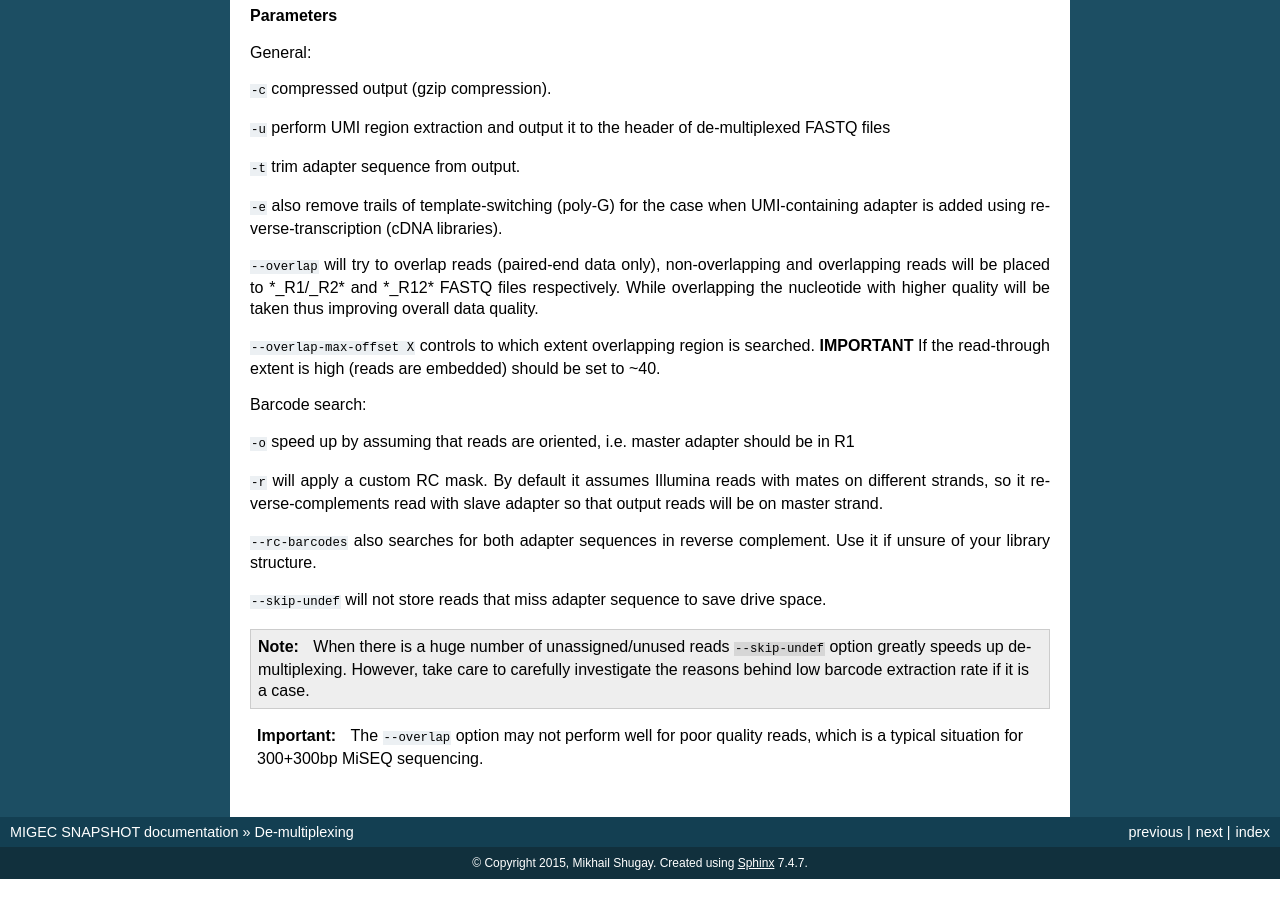
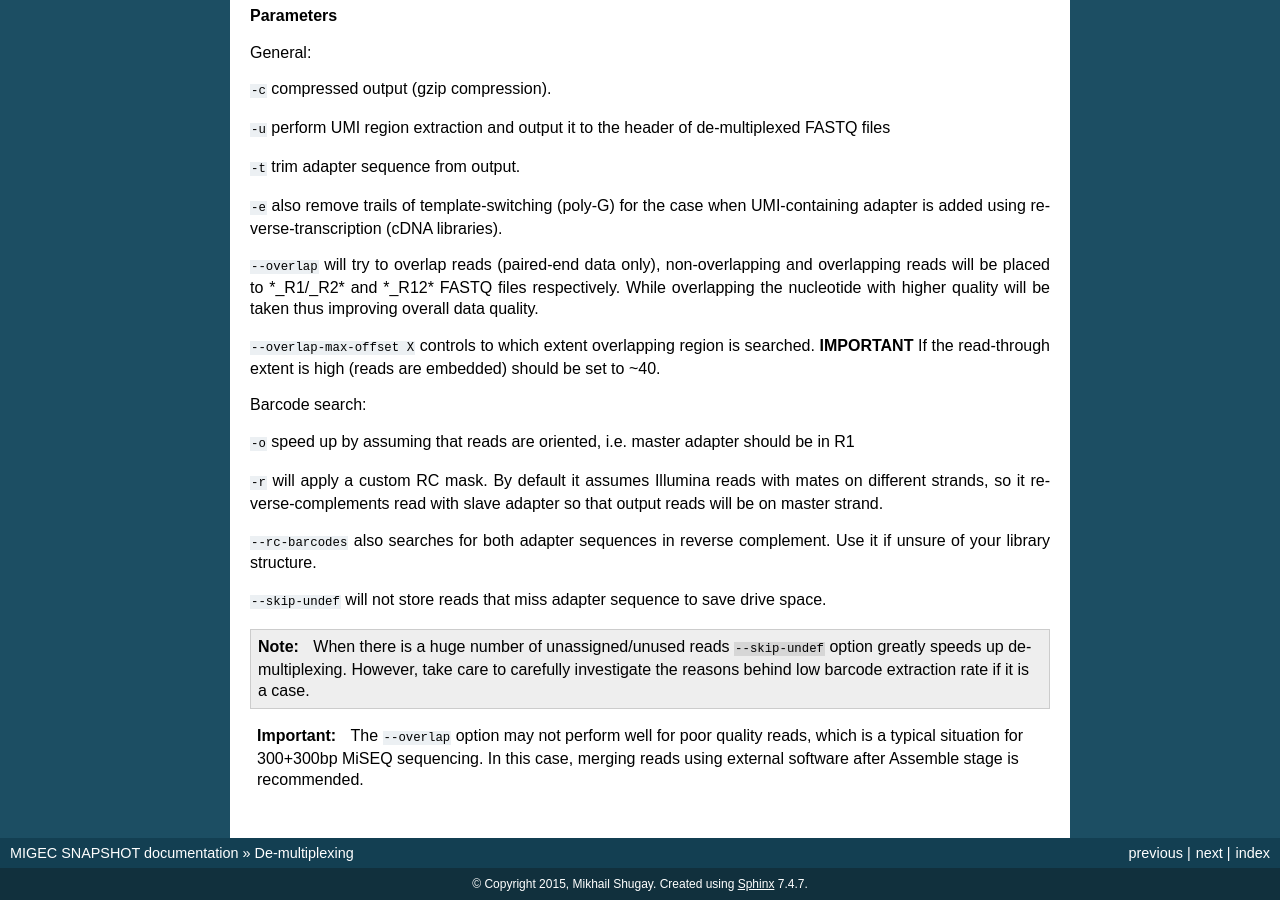
Before and after one commit to mikessh/migec, a Sphinx documentation site: the page built from doc/checkout.rst, in a window 1280 px wide and 900 px high, scrolled down 1840 px. Built offline with Sphinx 7.4.7, drawn with Linux system fonts in a browser that asks for light colours; before the commit the page ends 2719 px from its top, so only the background shows below that.

Commit message:
[doc] 2prev

```diff
--- a/doc/checkout.rst
+++ b/doc/checkout.rst
@@ -173,4 +173,5 @@ drive space.
 .. important::
 
     The ``--overlap`` option may not perform well for poor quality reads, which is
-    a typical situation for 300+300bp MiSEQ sequencing.
+    a typical situation for 300+300bp MiSEQ sequencing. In this case, merging reads
+    using external software after Assemble stage is recommended.
```
